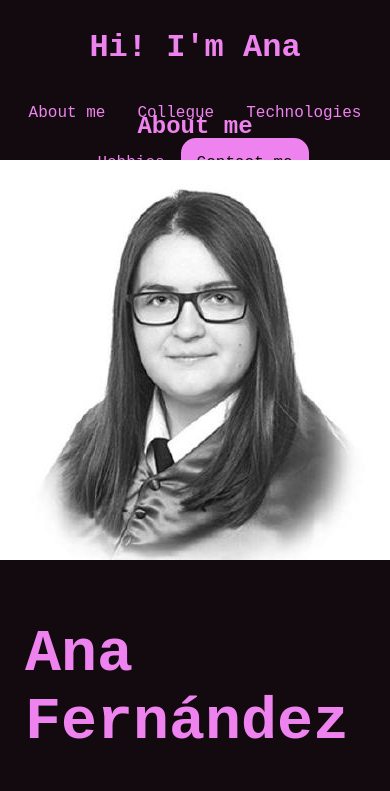
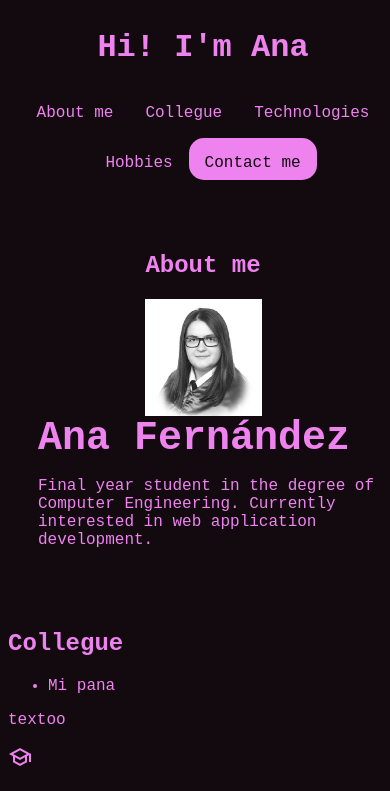
Before and after one commit to AnaOstio/portofolio-exercise, a plain HTML site: page index.html in a window 390 px wide. Shown: the top 791 px of the page. Drawn offline with nearby package versions, Linux system fonts and the light colour scheme.

Commit message:
small changes

```diff
--- a/index.html
+++ b/index.html
@@ -1,6 +1,6 @@
 <!DOCTYPE HTML>
 
-<html lang="es">
+<html lang="en">
 <head>
     <!-- Datos que describen el documento -->
     <meta charset="UTF-8" />
@@ -36,7 +36,7 @@
         </nav>
     </header>
 
-        <section id="about">
+        <main id="about">
             <h2>About me</h2>
             <section id="me">
                 <img src="img/me.jpeg" alt="My profile photo"/>
@@ -46,10 +46,13 @@
                 </section>
 
             </section>
-        </section>
+        </main>
 
         <section id="collegue">
             <h2>Collegue</h2>
+            <ul>
+                <li>Mi pana</li>
+            </ul>
             <p>textoo</p>
             <span class="material-symbols-outlined">school</span>
         </section>
@@ -90,7 +93,7 @@
         </section>
 
     <footer>
-        <p>Ana Fernández Ostio. You can research me on: <a href="mailto:anaostio01@gmail.com">anaostio01@gmail.com</a></p>
+        <p>Ana Fernández Ostio.</p>
     </footer>
 
 </body>
--- a/styles/style.css
+++ b/styles/style.css
@@ -11,7 +11,6 @@ body {
 }
 
 header{
-   grid-area: header;
    display: flex;
    justify-content: space-evenly;
    align-items: center;
@@ -93,28 +92,41 @@ nav a:last-child {
 
 @media (max-width: 768px) {
 
+
+
+  body {
+   display: flex;
+   flex-direction: column;
+   width: 100%;
+  }
+
+  img{
+   width: 30%;
+   height: auto;
+  }
+
   #contact {
    display: flex;
    flex-direction: row;
-      height: 100vh;
   }
 
-   #about {
+  header{
    display: flex;
-      flex-direction: column;
-      margin-top: 100px;
+   justify-content: space-evenly;
+   align-items: center;
   }
 
-   #me {
+  #me{
    display: flex;
    flex-direction: column;
  }
 
-   #information-section{
-      margin: none;
+ #me h3 {
+   font-size: 40px;
+   margin: 0%;
  }
 
-   #collegue {
-      margin-top: 140px;
+ main {
+   margin: 0%;
  }
 }
```
Lines whose indentation alone changed are shown as unchanged.
